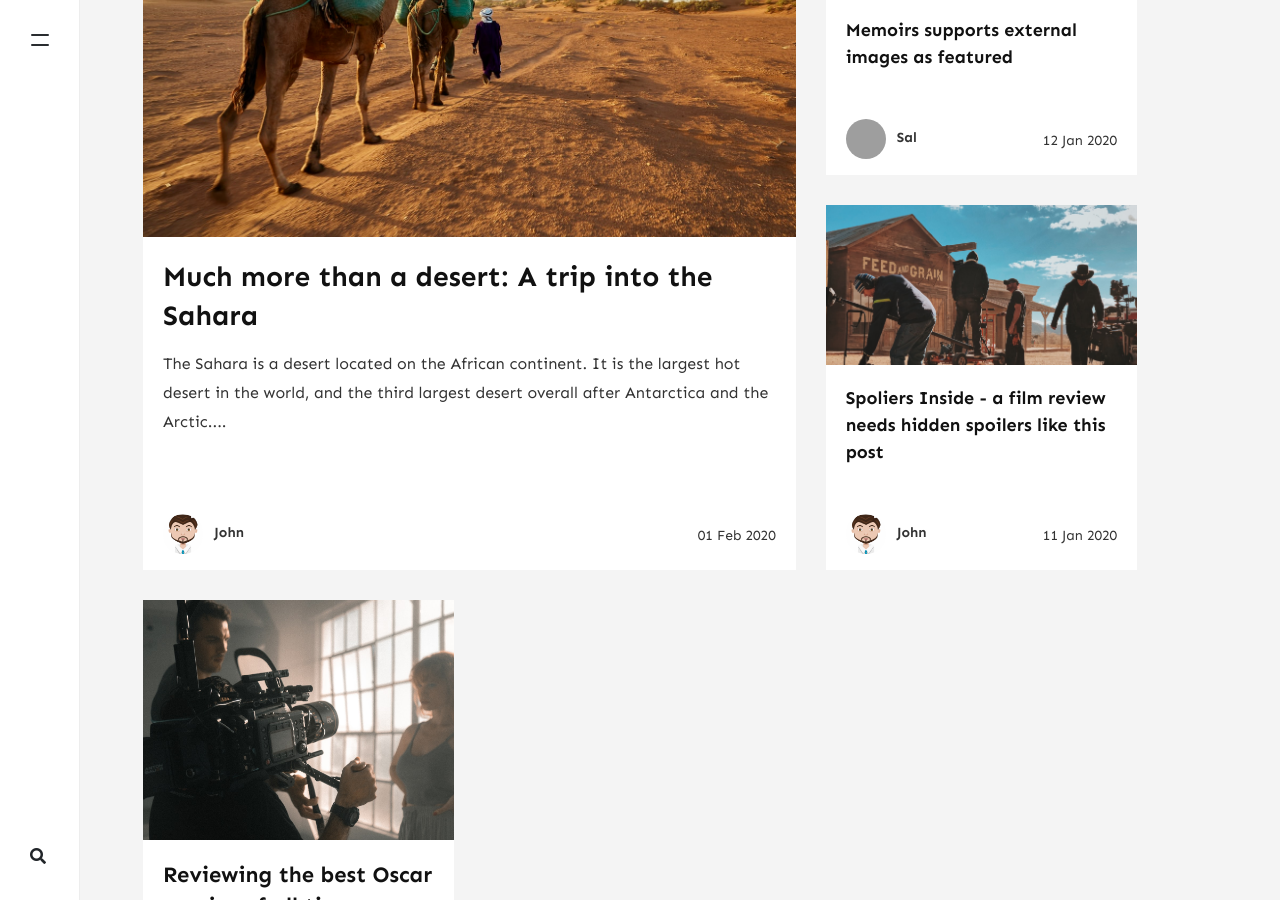
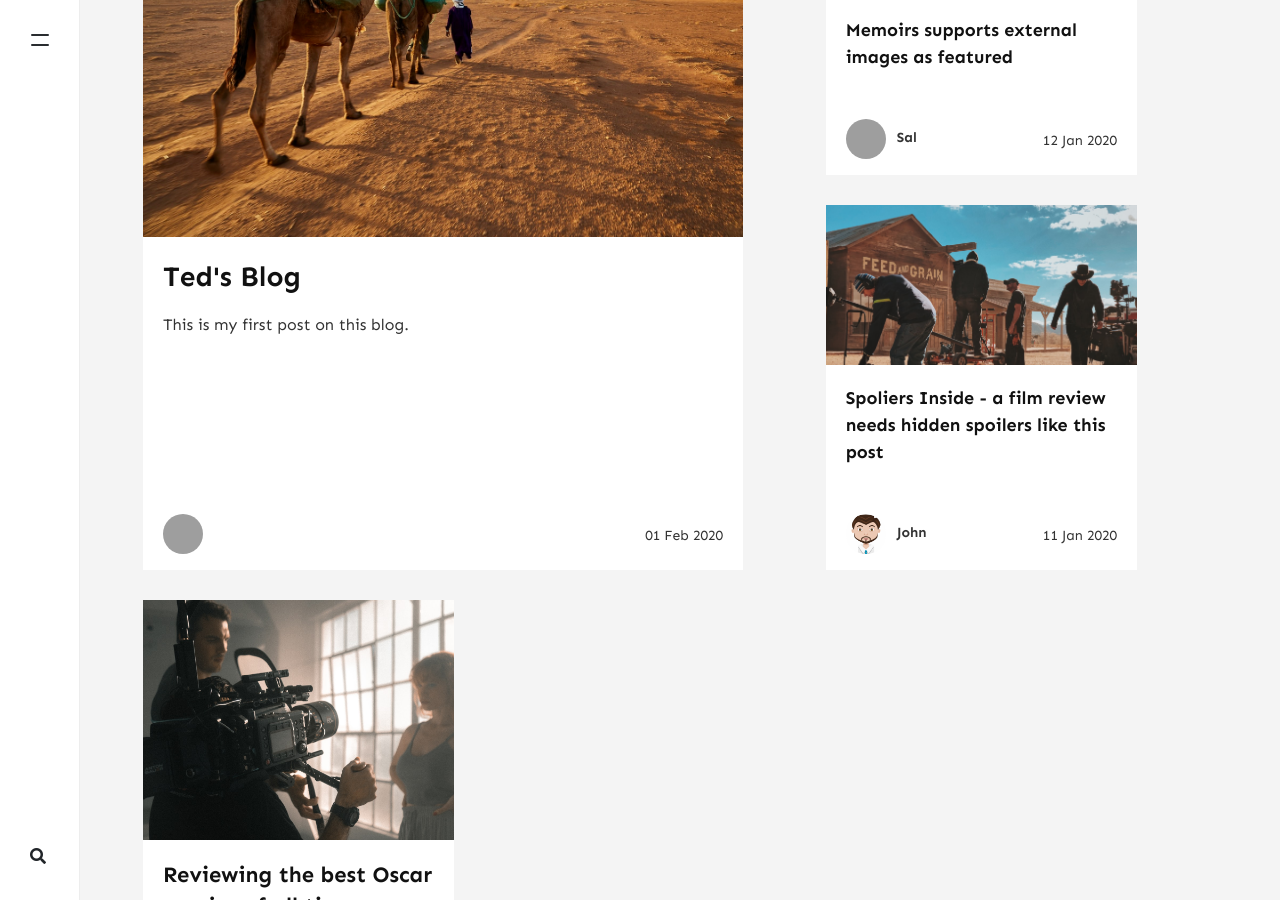
Before and after one commit to wowthemesnet/jekyll-theme-memoirs, a Jekyll site: the page built from index.html, in a window 1280 px wide and 900 px high, scrolled down 629 px. Built offline with Jekyll 4.4.1, drawn with Linux system fonts in a browser that asks for light colours; nearby versions of some CDN libraries; the list of posts is cut into pages by our own code; comment, search, counter and statistics services are not loaded; some of the changed lines change nothing that is shown; grey boxes are pictures that could not be loaded.

Commit message:
Update 2020-02-1-much-more-than-a-desert-trip-to-sahara.md

```diff
--- a/_posts/2020-02-1-much-more-than-a-desert-trip-to-sahara.md
+++ b/_posts/2020-02-1-much-more-than-a-desert-trip-to-sahara.md
@@ -1,15 +1,9 @@
 ---
 layout: post
-title:  "Much more than a desert: A trip into the Sahara"
-author: john
+title:  "Ted's Blog"
+author: Ted
 categories: [ Travel ]
 image: assets/images/16.jpg
 ---
 
-The Sahara is a desert located on the African continent. It is the largest hot desert in the world, and the third largest desert overall after Antarctica and the Arctic. Its area of 9,200,000 square kilometres (3,600,000 sq mi) is comparable to the area of China or the United States.[3] The name 'Sahara' is derived from a dialectal Arabic word for "desert", ṣaḥra (صحرا /ˈsˤaħra/).
-
-The desert comprises much of North Africa, excluding the fertile region on the Mediterranean Sea coast, the Atlas Mountains of the Maghreb, and the Nile Valley in Egypt and Sudan. It stretches from the Red Sea in the east and the Mediterranean in the north to the Atlantic Ocean in the west, where the landscape gradually changes from desert to coastal plains.
-
-To the south, it is bounded by the Sahel, a belt of **semi-arid tropical savanna** around the Niger River valley and the Sudan Region of Sub-Saharan Africa. The Sahara can be divided into several regions including: the western Sahara, the central Ahaggar Mountains, the Tibesti Mountains, the Aïr Mountains, the Ténéré desert, and the Libyan Desert.
-
-For several hundred thousand years, the Sahara has alternated between desert and savanna grassland in a 20,000 year cycle caused by the precession of the Earth's axis as it rotates around the Sun, which changes the location of the North African Monsoon. The area is next expected to become green in about 15,000 years (17,000 AD).
+This is my first post on this blog.
```
